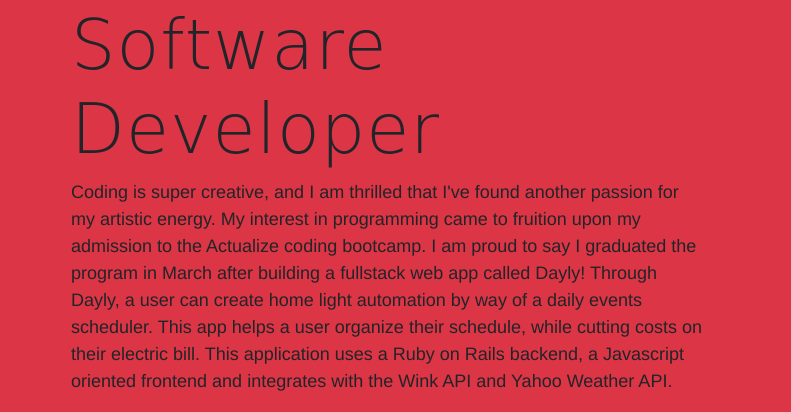
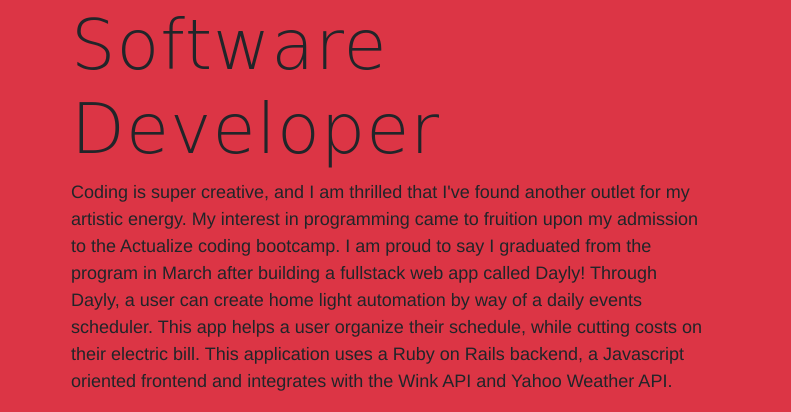
Before and after one commit to LaraLaPierre/Laralapierre.github.io, a plain HTML site: page index.html in a window 1280 px wide. Shown: the part 1469-1881 px from the top of the page, 489-1280 px from the left. Drawn offline with Linux system fonts and the light colour scheme; a web font is replaced by a local one.

Commit message:
edited text

```diff
--- a/index.html
+++ b/index.html
@@ -145,7 +145,7 @@
           </div>
           <div class="col-md-7 mx-auto">
             <h2 class="section-heading">Software Developer</h2>
-            <p>Coding is super creative, and I am thrilled that I've found another passion for my artistic energy. My interest in programming came to fruition upon my admission to the Actualize coding bootcamp. I am proud to say I graduated the program in March after building a fullstack web app called Dayly! Through Dayly, a user can create home light automation by way of a daily events scheduler. This app helps a user organize their schedule, while cutting costs on their electric bill. This application uses a Ruby on Rails backend, a Javascript oriented frontend and integrates with the Wink API and Yahoo Weather API. </p>
+            <p>Coding is super creative, and I am thrilled that I've found another outlet for my artistic energy. My interest in programming came to fruition upon my admission to the Actualize coding bootcamp. I am proud to say I graduated from the program in March after building a fullstack web app called Dayly! Through Dayly, a user can create home light automation by way of a daily events scheduler. This app helps a user organize their schedule, while cutting costs on their electric bill. This application uses a Ruby on Rails backend, a Javascript oriented frontend and integrates with the Wink API and Yahoo Weather API. </p>
             <p>Currently, I am looking to join a development team that values mentorship, innovation and is excited about being helpful to the world. I am passionate about approaching this craft as an art, rather than a science and I believe I can be of great value combining my new skills with my training as an Actor!</p>
           </div>
         </div>
```
